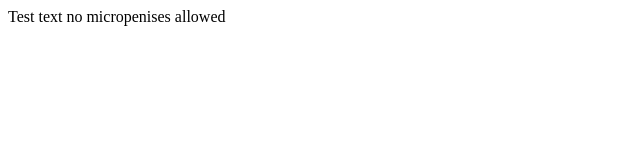
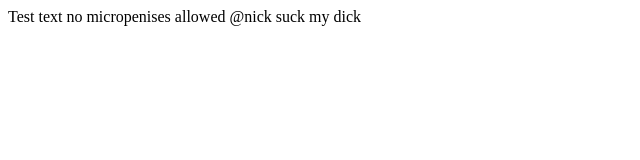
Before and after one commit to PYLRco/PYLRco.github.io, a plain HTML site: page index.html in a window 1280 px wide. Shown: the whole page, without its empty margins (0-640 px from the left). Drawn offline with Linux system fonts and the light colour scheme.

Commit message:
minor tests

```diff
--- a/index.html
+++ b/index.html
@@ -3,6 +3,6 @@
 </head>
 <body>
 <p>
-Test text no micropenises allowed
+Test text no micropenises allowed @nick suck my dick
 </p>
 </body>
```
